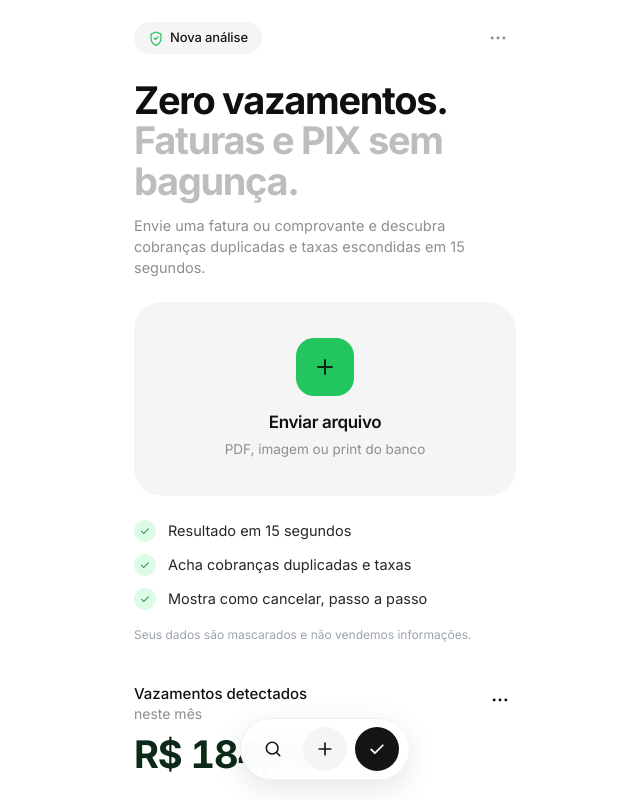
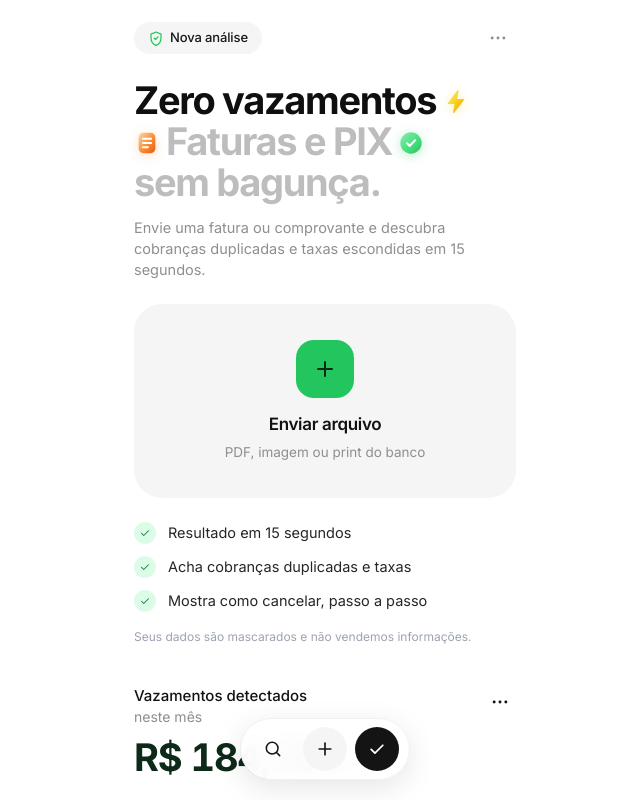
Before and after one commit to uset01/Taxly, a Next.js app: page / in a window 1280 px wide. Shown: the top 800 px of the page, without its empty margins (315-955 px from the left). Built offline with nearby package versions, Linux system fonts and the light colour scheme.

Commit message:
feat(hero): adicionar emojis/icones vetoriais inline no titulo seguindo a referencia visual

```diff
--- a/src/components/HomeScreen.tsx
+++ b/src/components/HomeScreen.tsx
@@ -630,11 +630,120 @@ export function HomeScreen() {
             <section aria-label="Boas-vindas e envio de fatura ou comprovante">
               {/* Hero Title & Subtitle */}
               <div>
-                <h1 className="text-[36px] sm:text-[38px] leading-[1.06] tracking-[-0.035em] font-bold">
-                  <span className="block text-[#0F0F0F]">Zero vazamentos.</span>
+                <h1 className="text-[36px] sm:text-[38px] leading-[1.08] tracking-[-0.035em] font-bold">
+                  <span className="block text-[#0F0F0F]">
+                    Zero vazamentos
+                    <span
+                      aria-hidden="true"
+                      title="Análise instantânea"
+                      className="inline-flex items-center justify-center align-middle -translate-y-[2px] ml-1.5"
+                    >
+                      <svg
+                        viewBox="0 0 28 28"
+                        className="w-[27px] h-[27px] drop-shadow-[0_2px_6px_rgba(250,204,21,0.35)]"
+                      >
+                        <defs>
+                          <linearGradient
+                            id="hero-bolt-grad"
+                            x1="0%"
+                            y1="0%"
+                            x2="100%"
+                            y2="100%"
+                          >
+                            <stop offset="0%" stopColor="#FEF08A" />
+                            <stop offset="55%" stopColor="#FACC15" />
+                            <stop offset="100%" stopColor="#F59E0B" />
+                          </linearGradient>
+                        </defs>
+                        <path
+                          d="M15.8 2.5L6.2 15.2c-.4.5 0 1.3.7 1.3h6.1l-1.6 8.6c-.1.7.8 1.1 1.3.5l9.9-12.8c.4-.5 0-1.3-.7-1.3h-6.2l1.6-8.4c.1-.7-.8-1.1-1.5-.6z"
+                          fill="url(#hero-bolt-grad)"
+                        />
+                      </svg>
+                    </span>
+                  </span>
+
                   <span className="block text-[#BDBDBD]">
-                    Faturas e PIX sem bagunça.
+                    <span
+                      aria-hidden="true"
+                      title="Faturas e cobranças"
+                      className="inline-flex items-center justify-center align-middle -translate-y-[2px] mr-1.5"
+                    >
+                      <svg
+                        viewBox="0 0 28 28"
+                        className="w-[26px] h-[26px] drop-shadow-[0_2px_6px_rgba(251,146,60,0.28)]"
+                      >
+                        <defs>
+                          <linearGradient
+                            id="hero-invoice-grad"
+                            x1="0%"
+                            y1="0%"
+                            x2="100%"
+                            y2="100%"
+                          >
+                            <stop offset="0%" stopColor="#FED7AA" />
+                            <stop offset="50%" stopColor="#FB923C" />
+                            <stop offset="100%" stopColor="#EA580C" />
+                          </linearGradient>
+                        </defs>
+                        <rect
+                          x="5"
+                          y="3"
+                          width="18"
+                          height="22"
+                          rx="5"
+                          fill="url(#hero-invoice-grad)"
+                        />
+                        <path
+                          d="M9.5 9.5h9M9.5 14h9M9.5 18.5h5.5"
+                          stroke="#FFFFFF"
+                          strokeWidth="2.1"
+                          strokeLinecap="round"
+                        />
+                      </svg>
+                    </span>
+                    Faturas e PIX
+                    <span
+                      aria-hidden="true"
+                      title="Economia protegida"
+                      className="inline-flex items-center justify-center align-middle -translate-y-[2px] ml-1.5"
+                    >
+                      <svg
+                        viewBox="0 0 28 28"
+                        className="w-[26px] h-[26px] drop-shadow-[0_2px_6px_rgba(34,197,94,0.3)]"
+                      >
+                        <defs>
+                          <linearGradient
+                            id="hero-shield-grad"
+                            x1="0%"
+                            y1="0%"
+                            x2="100%"
+                            y2="100%"
+                          >
+                            <stop offset="0%" stopColor="#86EFAC" />
+                            <stop offset="55%" stopColor="#4ADE80" />
+                            <stop offset="100%" stopColor="#22C55E" />
+                          </linearGradient>
+                        </defs>
+                        <circle
+                          cx="14"
+                          cy="14"
+                          r="11.5"
+                          fill="url(#hero-shield-grad)"
+                        />
+                        <path
+                          d="M9.8 14.3l2.8 2.8 5.8-6"
+                          fill="none"
+                          stroke="#FFFFFF"
+                          strokeWidth="2.3"
+                          strokeLinecap="round"
+                          strokeLinejoin="round"
+                        />
+                      </svg>
+                    </span>
                   </span>
+
+                  <span className="block text-[#BDBDBD]">sem bagunça.</span>
                 </h1>
                 <p className="mt-3.5 text-[14.5px] leading-[1.45] text-[#8E8E93] font-normal">
                   Envie uma fatura ou comprovante e descubra cobranças
```
